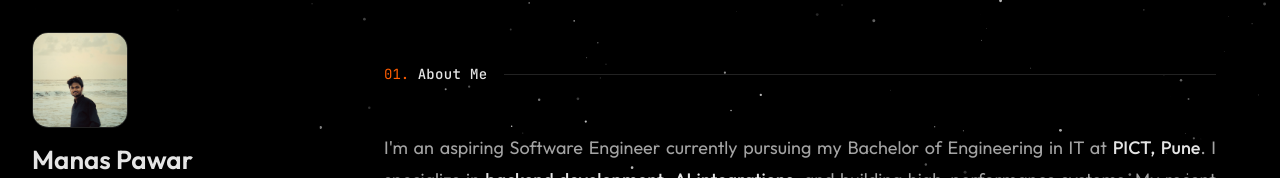
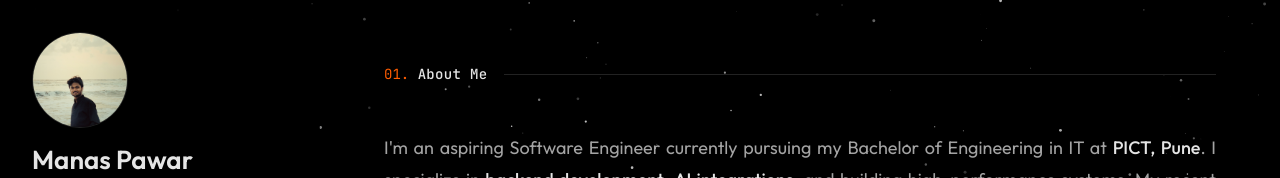
Before and after one commit to MaNaa04/Portfolio, a Next.js app: page / in a window 1280 px wide. Shown: the top 178 px of the page. Built offline with nearby package versions, Linux system fonts and the light colour scheme; no server answers.

Commit message:
Restore circular avatar profile image

```diff
--- a/components/Sidebar/Sidebar.tsx
+++ b/components/Sidebar/Sidebar.tsx
@@ -103,7 +103,7 @@ export default function Sidebar() {
         {/* Avatar + Identity */}
         <div className="mb-6">
           {/* Avatar */}
-          <div className="relative w-24 h-24 rounded-2xl overflow-hidden mb-4 border border-[#222222] group">
+          <div className="relative w-24 h-24 rounded-full overflow-hidden mb-4 border border-[#222222] group">
             {/* eslint-disable-next-line @next/next/no-img-element */}
             <img
               src="/profile.jpg?v=1"
```
